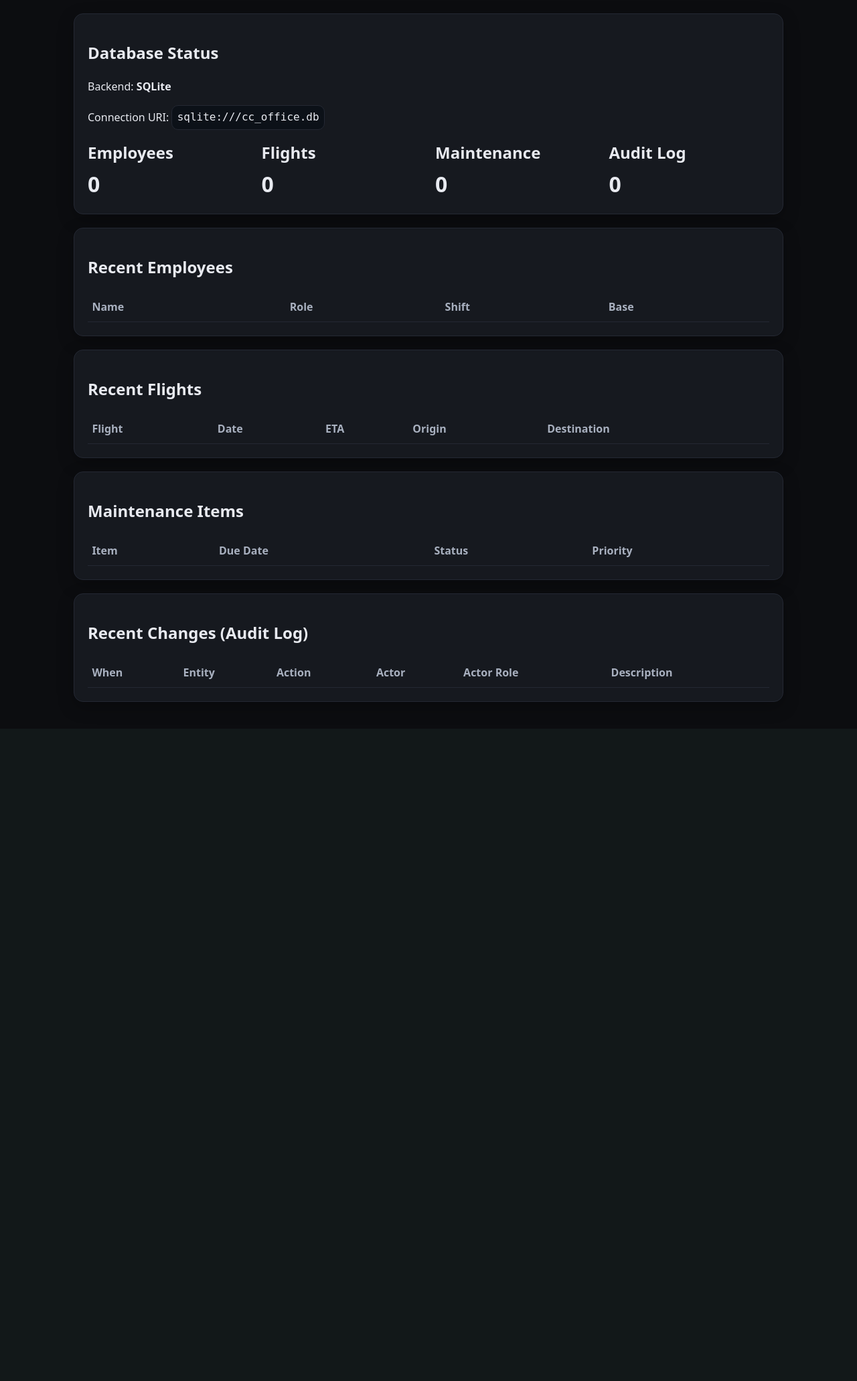
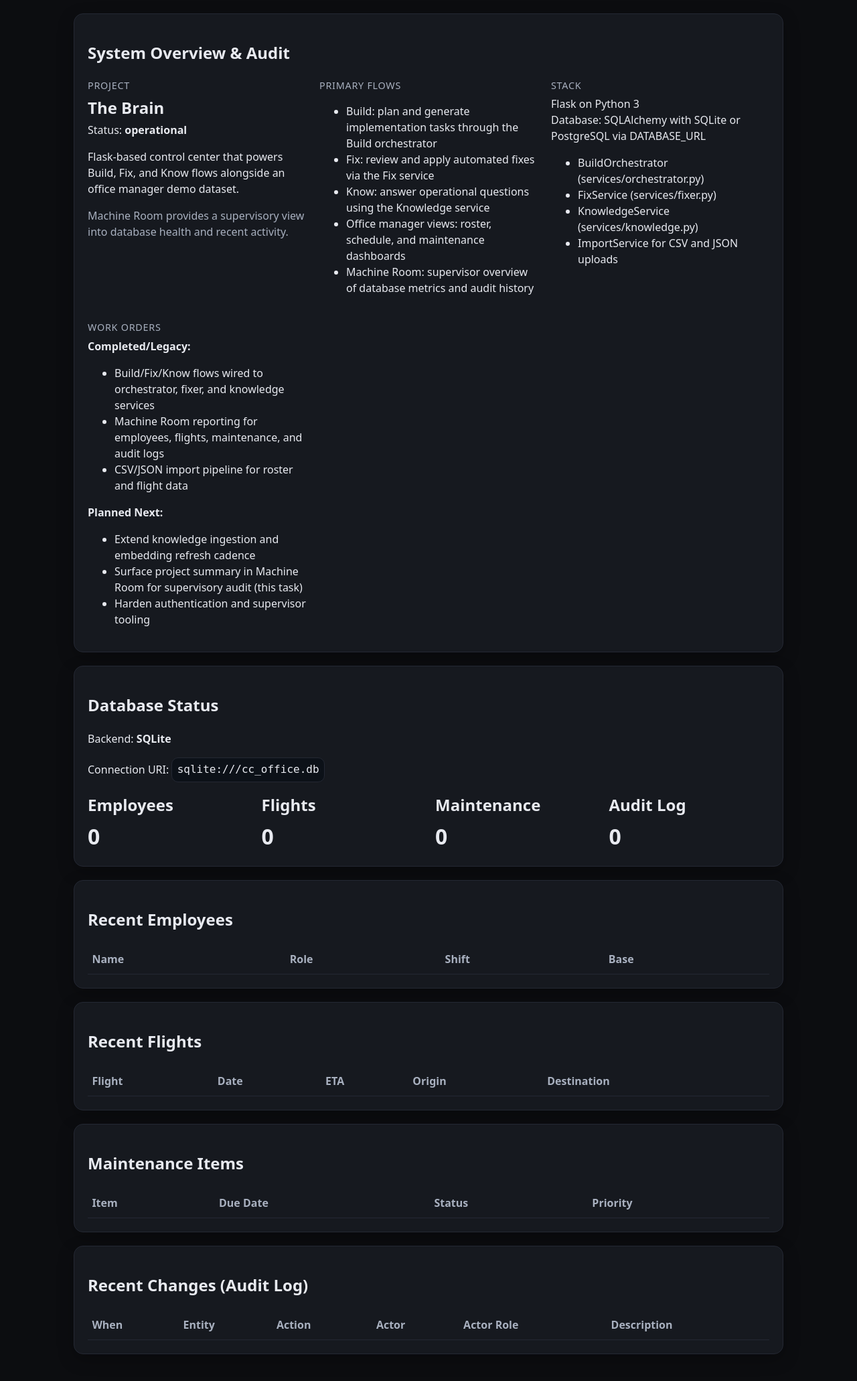
Before and after one commit to joesch21/Brain, a Flask app: page /machine-room in a window 1280 px wide. Shown: the part 65-2127 px from the top of the page at 67% size. Before the commit the page ends 1127 px from the top, so only its background shows below. Run offline with Flask 3, Linux system fonts and the light colour scheme; the visitor is signed in with stand-in values (Sample User, id 1); lists and menus that the app fills with data are empty.

Commit message:
Add project summary and machine room overview

```diff
--- a/app.py
+++ b/app.py
@@ -3,6 +3,7 @@ import json
 import datetime as dt
 from datetime import datetime
 from functools import wraps
+from pathlib import Path
 from zipfile import ZipFile, ZIP_DEFLATED
 
 from flask import (
@@ -48,6 +49,33 @@ ROLE_CHOICES = ("admin", "supervisor", "refueler", "viewer")
 
 
 db = SQLAlchemy(app)
+
+
+_SUMMARY_PATH = Path(__file__).resolve().parent / "TheBrain" / "project_summary.json"
+_project_summary_cache = None
+
+
+def load_project_summary():
+    """Load a cached project summary for Machine Room display."""
+
+    global _project_summary_cache
+
+    if _project_summary_cache is not None:
+        return _project_summary_cache
+
+    try:
+        with _SUMMARY_PATH.open("r", encoding="utf-8") as summary_file:
+            _project_summary_cache = json.load(summary_file)
+            return _project_summary_cache
+    except FileNotFoundError:
+        app.logger.warning("Project summary file missing at %s", _SUMMARY_PATH)
+    except json.JSONDecodeError as exc:
+        app.logger.warning("Invalid JSON in project summary: %s", exc)
+    except Exception as exc:  # noqa: BLE001
+        app.logger.warning("Could not load project summary: %s", exc)
+
+    _project_summary_cache = None
+    return None
 
 
 class Employee(db.Model):
@@ -870,6 +898,8 @@ def machine_room():
     uri = app.config["SQLALCHEMY_DATABASE_URI"]
     db_type = detect_db_type(uri)
 
+    project_summary = load_project_summary()
+
     employee_count = Employee.query.count()
     flight_count = Flight.query.count()
     maintenance_count = MaintenanceItem.query.count()
@@ -902,6 +932,7 @@ def machine_room():
         flight_count=flight_count,
         maintenance_count=maintenance_count,
         audit_count=audit_count,
+        project_summary=project_summary,
         recent_employees=recent_employees,
         recent_flights=recent_flights,
         recent_maintenance=recent_maintenance,
--- a/templates/machine_room.html
+++ b/templates/machine_room.html
@@ -9,6 +9,7 @@
       .topbar { display: flex; justify-content: space-between; align-items: center; padding: var(--pad); background: var(--surface); border-bottom: 1px solid var(--line); }
       .card { background: var(--elev); border: 1px solid var(--line); border-radius: var(--radius); padding: var(--pad); box-shadow: var(--shadow); margin-bottom: var(--pad); }
       .metrics-grid { display: grid; grid-template-columns: repeat(auto-fit, minmax(200px, 1fr)); gap: var(--pad); }
+      .overview-grid { display: grid; grid-template-columns: repeat(auto-fit, minmax(240px, 1fr)); gap: var(--pad); }
       table { width: 100%; border-collapse: collapse; }
       th, td { padding: 0.6rem 0.4rem; border-bottom: 1px solid var(--line); text-align: left; }
       th { color: var(--muted); font-weight: 600; }
@@ -18,6 +19,8 @@
       .cc-main { max-width: 1100px; margin: 0 auto; padding: var(--pad); }
       .link-small { color: var(--accent); text-decoration: none; }
       .link-small:hover, .link-small:focus { text-decoration: underline; }
+      .section-label { color: var(--muted); font-size: 0.9rem; letter-spacing: 0.05em; text-transform: uppercase; margin-bottom: 0.3rem; display: block; }
+      .muted { color: var(--muted); }
     </style>
   </head>
   <body class="cc-body">
@@ -27,6 +30,85 @@
     </header>
 
     <main class="cc-main">
+      <section class="card">
+        <h1>System Overview &amp; Audit</h1>
+        {% if not project_summary %}
+          <p class="muted">Project summary not available; check TheBrain/project_summary.json.</p>
+        {% else %}
+          {% set project = project_summary.get('project', {}) %}
+          {% set primary_flows = project_summary.get('primary_user_flows', []) %}
+          {% set stack = project_summary.get('stack', {}) %}
+          {% set work_orders = project_summary.get('work_orders', {}) %}
+
+          <div class="overview-grid">
+            <div>
+              <span class="section-label">Project</span>
+              <h2 style="margin: 0">{{ project.get('name', 'Unknown Project') }}</h2>
+              <p style="margin: 0.2rem 0 0.4rem;">Status: <strong>{{ project.get('status', 'Unknown') }}</strong></p>
+              <p>{{ project.get('purpose', 'No purpose documented.') }}</p>
+              {% if project.get('notes') %}
+              <p class="muted" style="margin: 0.2rem 0 0;">{{ project.get('notes') }}</p>
+              {% endif %}
+            </div>
+
+            <div>
+              <span class="section-label">Primary Flows</span>
+              {% if primary_flows %}
+              <ul>
+                {% for flow in primary_flows %}
+                <li>{{ flow }}</li>
+                {% endfor %}
+              </ul>
+              {% else %}
+              <p class="muted">No flows documented.</p>
+              {% endif %}
+            </div>
+
+            <div>
+              <span class="section-label">Stack</span>
+              {% set backend = stack.get('backend', {}) %}
+              <p style="margin: 0 0 0.4rem;">
+                {{ backend.get('framework', 'Unknown framework') }} on {{ backend.get('language', 'Unknown language') }}<br />
+                Database: {{ backend.get('database', 'Not documented') }}
+              </p>
+              {% if backend.get('services') %}
+                <ul>
+                  {% for svc in backend.get('services', []) %}
+                    <li>{{ svc }}</li>
+                  {% endfor %}
+                </ul>
+              {% endif %}
+            </div>
+
+            <div>
+              <span class="section-label">Work Orders</span>
+              {% set completed = work_orders.get('completed_or_legacy', []) %}
+              {% set planned = work_orders.get('planned_next', []) %}
+              <p style="margin: 0 0 0.2rem;"><strong>Completed/Legacy:</strong></p>
+              {% if completed %}
+                <ul>
+                  {% for item in completed %}
+                    <li>{{ item }}</li>
+                  {% endfor %}
+                </ul>
+              {% else %}
+                <p class="muted">No completed items recorded.</p>
+              {% endif %}
+              <p style="margin: 0 0 0.2rem;"><strong>Planned Next:</strong></p>
+              {% if planned %}
+                <ul>
+                  {% for item in planned %}
+                    <li>{{ item }}</li>
+                  {% endfor %}
+                </ul>
+              {% else %}
+                <p class="muted">No upcoming work noted.</p>
+              {% endif %}
+            </div>
+          </div>
+        {% endif %}
+      </section>
+
       <section class="card">
         <h1>Database Status</h1>
         <p>Backend: <strong>{{ db_type }}</strong></p>
```
Also changed, not shown: TheBrain/project_summary.json (added, +60 -0 lines), scripts/print_summary.py (added, +75 -0 lines).
